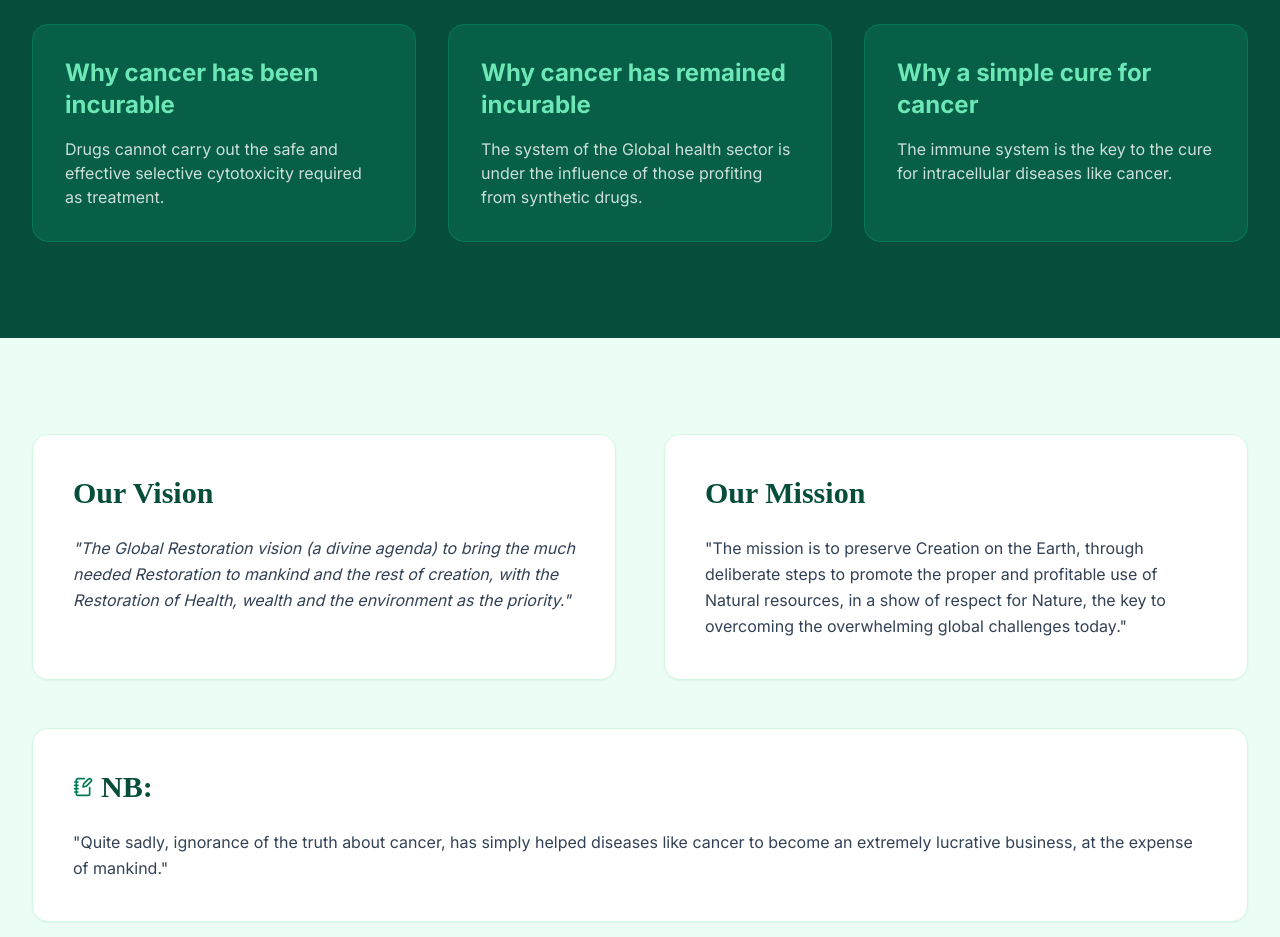
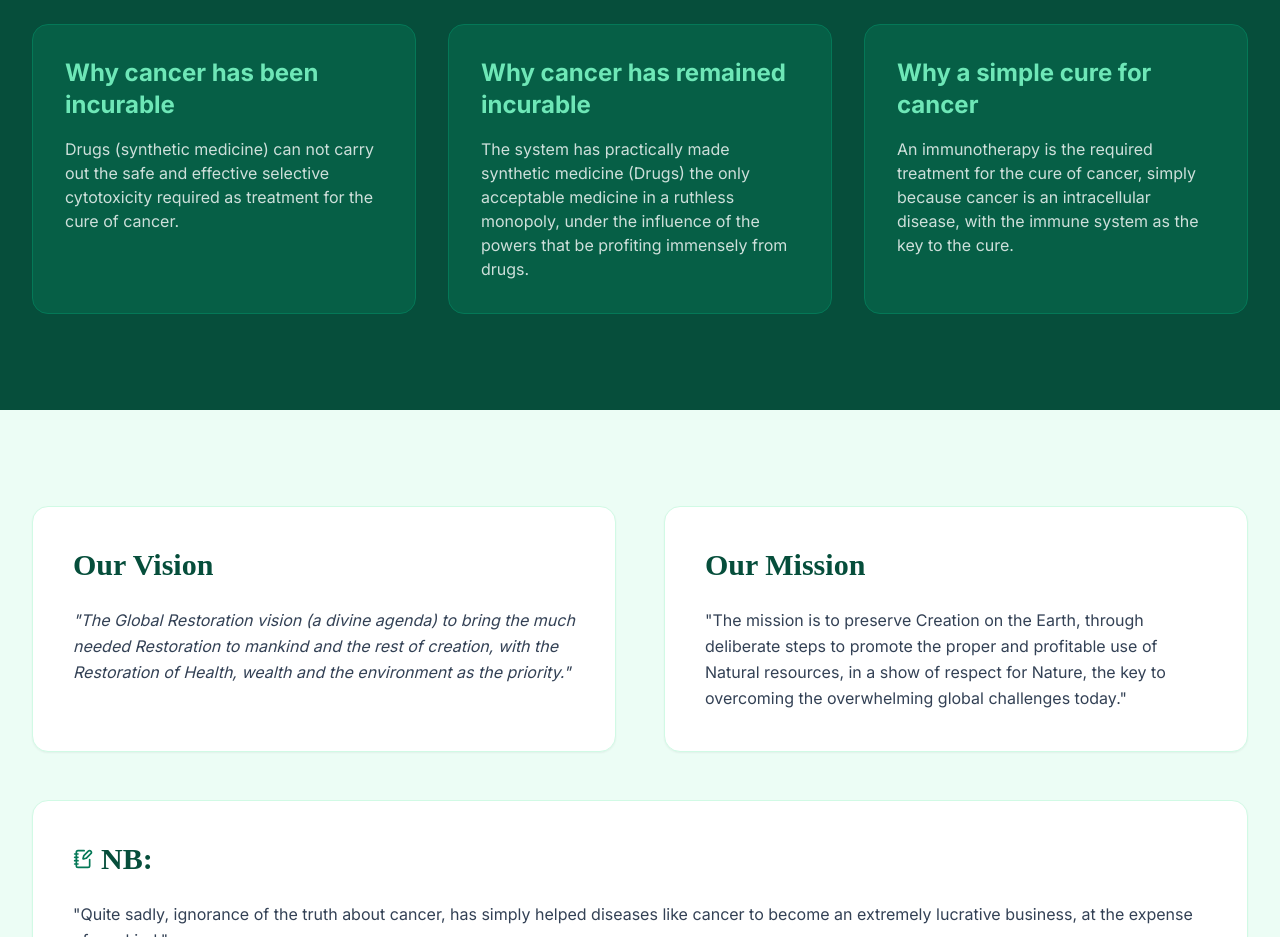
Before and after one commit to Dule-martins/exposecancer, a React (Vite) app: page /#/ in a window 1280 px wide. Shown: the part 2300-3237 px from the top of the page. Built offline with nearby package versions, Linux system fonts and the light colour scheme.

Commit message:
update why cancer is not curable

```diff
--- a/pages/Home.tsx
+++ b/pages/Home.tsx
@@ -116,15 +116,15 @@ const Home = () => {
           <div className="grid md:grid-cols-3 gap-8 mt-8">
             <div className="p-8 bg-emerald-800 rounded-2xl border border-emerald-700">
               <h3 className="text-2xl font-bold mb-4 text-emerald-300">Why cancer has been incurable</h3>
-              <p className="opacity-80">Drugs cannot carry out the safe and effective selective cytotoxicity required as treatment.</p>
+              <p className="opacity-80"> Drugs (synthetic medicine) can not carry out the safe and effective selective cytotoxicity required as treatment for the cure of cancer.</p>
             </div>
             <div className="p-8 bg-emerald-800 rounded-2xl border border-emerald-700">
               <h3 className="text-2xl font-bold mb-4 text-emerald-300">Why cancer has remained incurable</h3>
-              <p className="opacity-80">The system of the Global health sector is under the influence of those profiting from synthetic drugs.</p>
+              <p className="opacity-80">The system has practically made synthetic medicine (Drugs) the only acceptable medicine in a ruthless monopoly, under the influence of the powers that be profiting immensely from drugs.</p>
             </div>
             <div className="p-8 bg-emerald-800 rounded-2xl border border-emerald-700">
               <h3 className="text-2xl font-bold mb-4 text-emerald-300">Why a simple cure for cancer</h3>
-              <p className="opacity-80">The immune system is the key to the cure for intracellular diseases like cancer.</p>
+              <p className="opacity-80">An immunotherapy is the required treatment for the cure of cancer, simply because cancer is an intracellular disease, with the immune system as the key to the cure.</p>
             </div>
           </div>
         </div>
```
